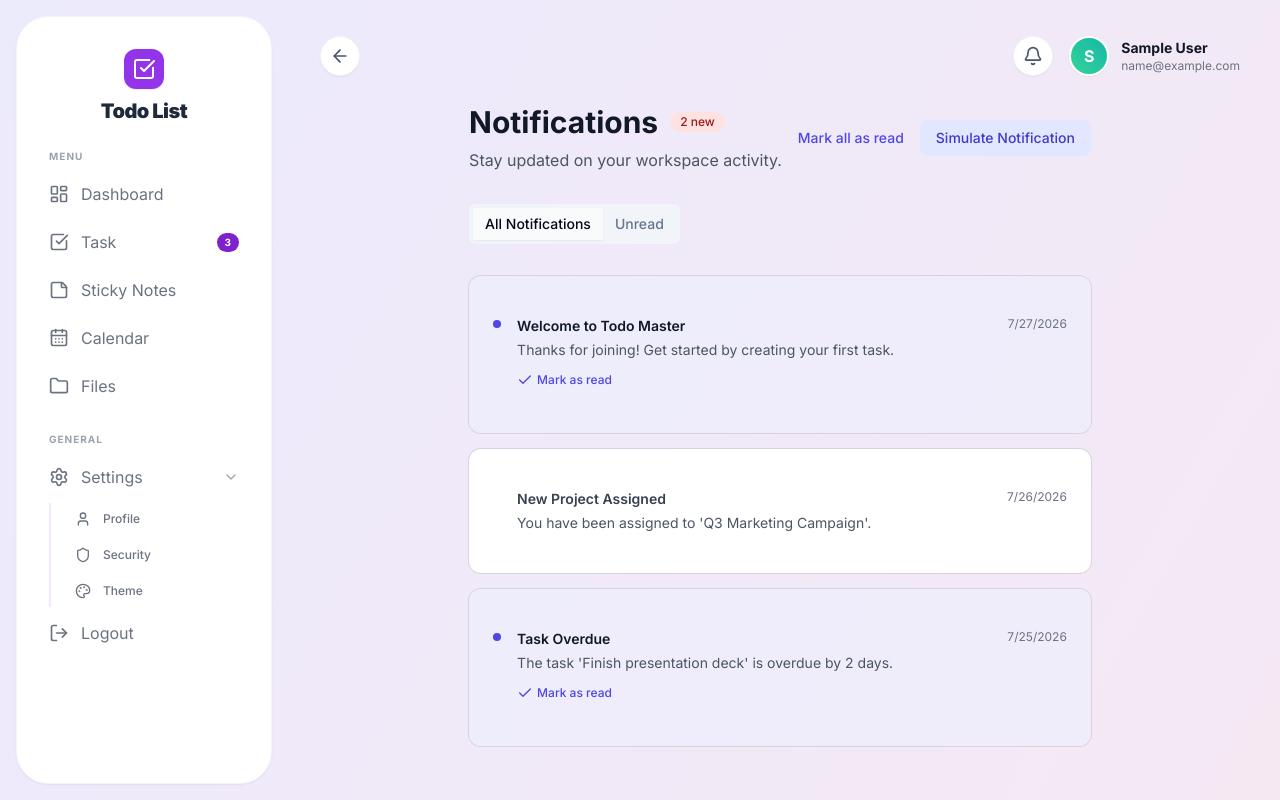
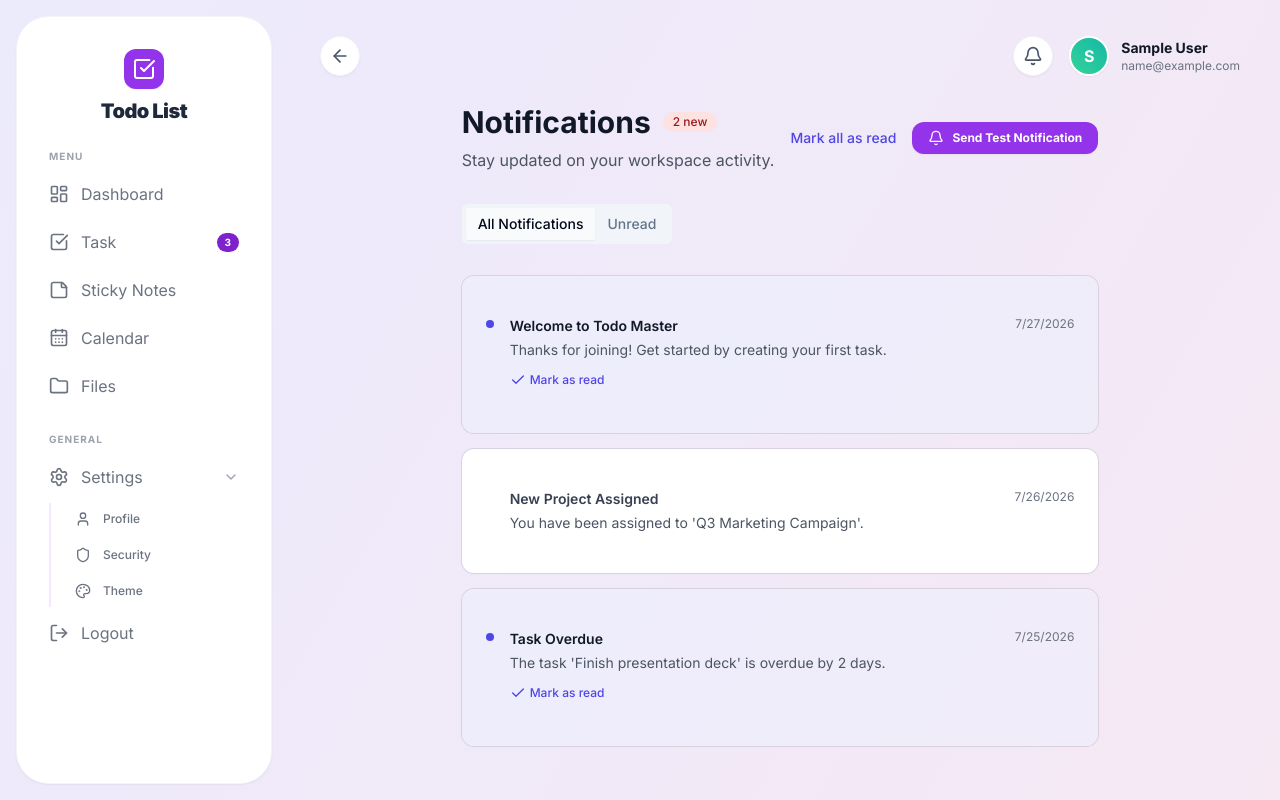
Before and after one commit to NiharikaON/todos, a Next.js app: page /notifications in a window 1280 px wide. Built offline with nearby package versions, Linux system fonts and the light colour scheme; sample sign-in values are in the browser's storage; what aws-amplify would draw is missing.

Commit message:
Add Send Test Notification button to test browser and toast alerts on demand

```diff
--- a/src/app/(app)/notifications/page.tsx
+++ b/src/app/(app)/notifications/page.tsx
@@ -8,7 +8,6 @@ import toast from "react-hot-toast";
 import { notificationService } from "@/repositories";
 import { useAuth } from "@/providers/AuthProvider";
 import { useQuery, useMutation, useQueryClient } from "@tanstack/react-query";
-import { Notification } from "@/repositories/interfaces";
 
 export default function NotificationsPage() {
   const { user } = useAuth();
@@ -49,7 +48,7 @@ export default function NotificationsPage() {
     }
   };
 
-  const unreadCount = notifications.filter((n: Notification) => !n.read).length;
+  const unreadCount = notifications.filter((n: any) => !n.read).length;
 
   if (isLoading) {
     return (
@@ -86,17 +85,34 @@ export default function NotificationsPage() {
             const newNotif = {
               id: `test-${Date.now()}`,
               userId: user?.id || 'test-user',
-              title: "Test Notification",
-              message: "This is a simulated notification to check the UI.",
+              title: "🔔 Test Notification",
+              message: "Reminders & notifications are active and working 100%!",
               read: false,
               createdAt: new Date().toISOString()
             };
             queryClient.setQueryData(["notifications", user?.id], (old: Notification[] = []) => [newNotif, ...old]);
-            toast.success("Test notification created!");
+            toast("🔔 Test Notification: Reminders are active and working!", { duration: 5000, icon: "🔔" });
+
+            if (typeof window !== "undefined" && "Notification" in window) {
+              if (Notification.permission === "granted") {
+                new Notification("🔔 Test Reminder", {
+                  body: "Reminders & notifications are active and working 100%!",
+                });
+              } else if (Notification.permission !== "denied") {
+                Notification.requestPermission().then((perm) => {
+                  if (perm === "granted") {
+                    new Notification("🔔 Test Reminder", {
+                      body: "Reminders & notifications are active and working 100%!",
+                    });
+                  }
+                });
+              }
+            }
           }}
-          className="text-sm font-medium bg-indigo-100 text-indigo-700 hover:bg-indigo-200 dark:bg-indigo-900/30 dark:text-indigo-400 px-4 py-2 rounded-lg transition-colors"
+          className="px-4 py-2 bg-purple-600 hover:bg-purple-700 text-white rounded-xl text-xs font-bold transition-all shadow-sm flex items-center gap-2 cursor-pointer"
         >
-          Simulate Notification
+          <Bell className="w-4 h-4" />
+          <span>Send Test Notification</span>
         </button>
 
       </div>
@@ -115,17 +131,17 @@ export default function NotificationsPage() {
         </TabsContent>
 
         <TabsContent value="unread" className="space-y-4">
-          {notifications.filter((n: Notification) => !n.read).map((n: Notification) => (
+          {notifications.filter((n: any) => !n.read).map((n: any) => (
             <NotificationCard key={n.id} notification={n} onMarkRead={() => markAsRead(n.id)} />
           ))}
-          {notifications.filter((n: Notification) => !n.read).length === 0 && <EmptyState />}
+          {notifications.filter((n: any) => !n.read).length === 0 && <EmptyState />}
         </TabsContent>
       </Tabs>
     </div>
   );
 }
 
-function NotificationCard({ notification, onMarkRead }: { notification: Notification, onMarkRead: () => void }) {
+function NotificationCard({ notification, onMarkRead }: { notification: any, onMarkRead: () => void }) {
   return (
     <Card className={`transition-colors ${!notification.read ? 'bg-indigo-50/50 dark:bg-indigo-900/10 border-indigo-100 dark:border-indigo-800' : ''}`}>
       <CardContent className="p-4 sm:p-6 flex gap-4">
```
